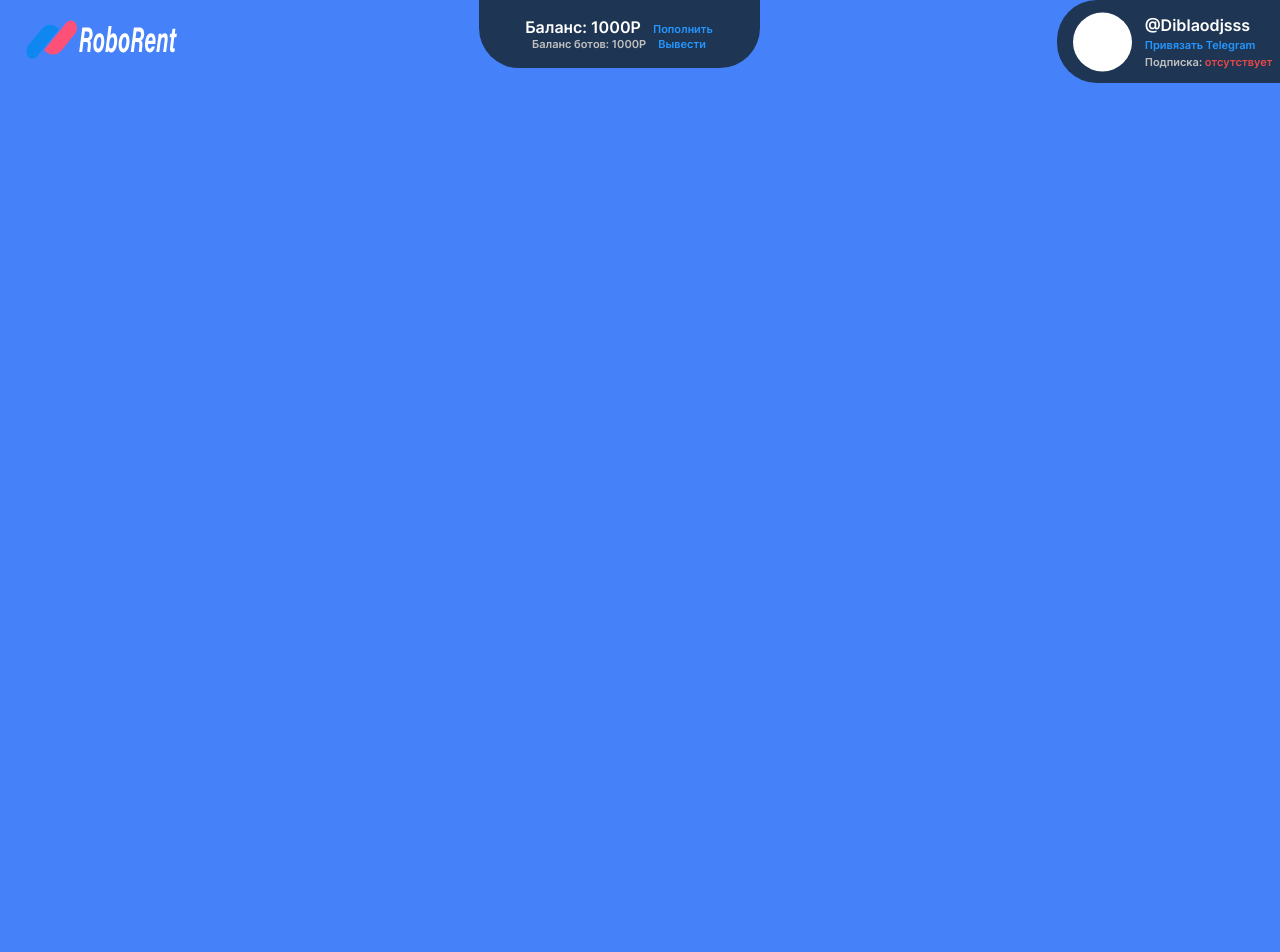
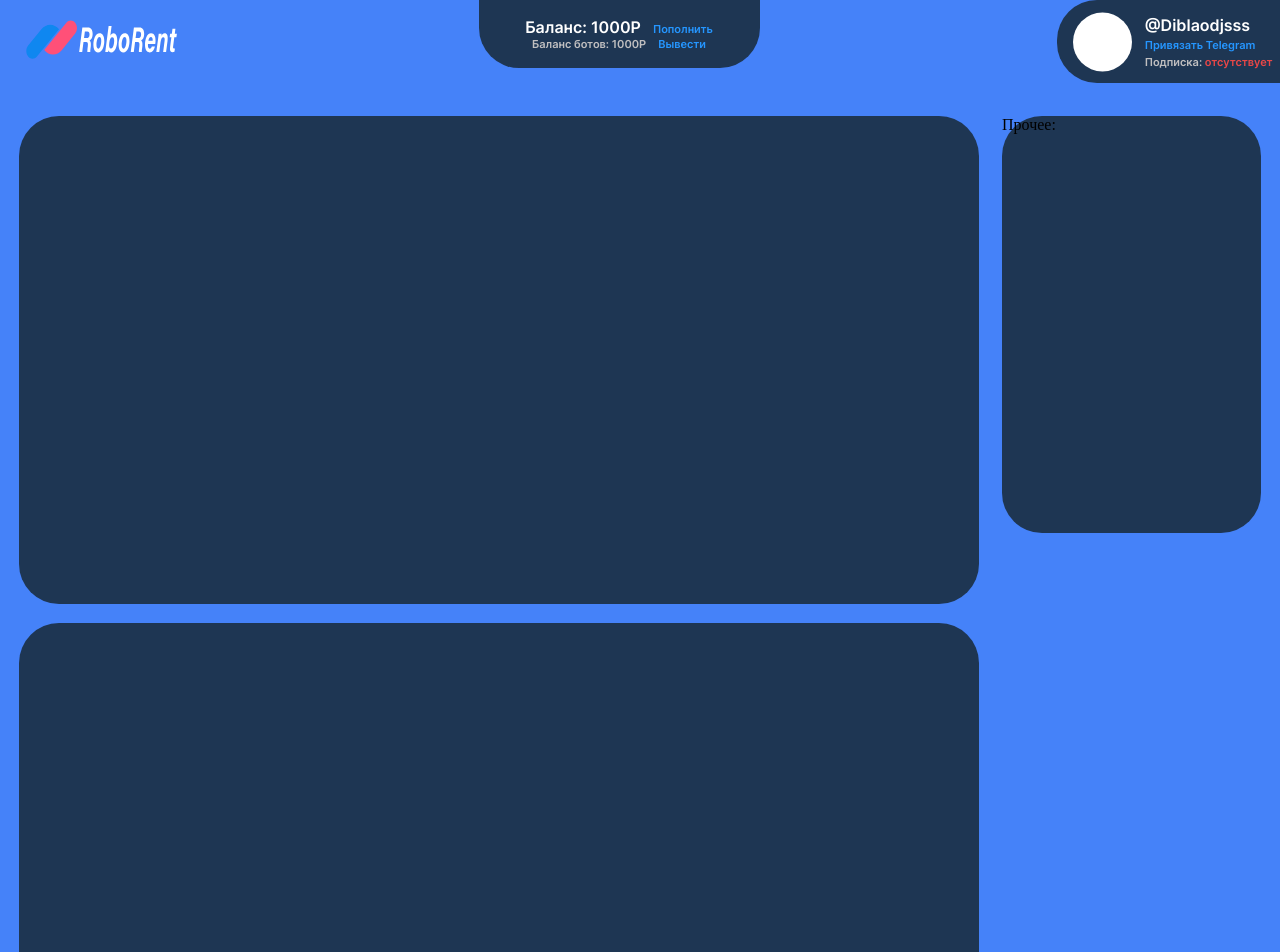
Before and after one commit to Holder-hash/RoboRent, a React (Vite) app: page / in a window 1280 px wide. Shown: the top 952 px of the page. Before the commit the page ends 800 px from the top, so only its background shows below. Built offline with nearby package versions, Linux system fonts and the light colour scheme; the HTML template or start-up script is replaced by a standard one.

Commit message:
main mark

```diff
--- a/src/App.jsx
+++ b/src/App.jsx
@@ -1,13 +1,13 @@
 import { Routes, Route } from "react-router-dom";
 import Layout from "./components/layout/Layout.jsx";
-import HomePage from "./components/screens/HomePage/HomePage.jsx";
+import BotsList from "./components/screens/BotsList/BotsList.jsx";
 
 function App() {
   return (
     <>
       <Routes>
         <Route path="/" element={<Layout />}>
-          <Route index element={<HomePage />} />
+          <Route index element={<BotsList />} />
         </Route>
       </Routes>
     </>
--- /dev/null
+++ b/src/components/layout/Aside/Aside.jsx
@@ -0,0 +1,22 @@
+import "./Aside.scss";
+
+function Aside() {
+  return (
+    <div className="aside">
+      <div className="aside__inner">
+        <p>Прочее:</p>
+        <nav>
+          <ul>
+            <li></li>
+            <li></li>
+            <li></li>
+            <li></li>
+            <li></li>
+          </ul>
+        </nav>
+      </div>
+    </div>
+  );
+}
+
+export default Aside;
--- /dev/null
+++ b/src/components/layout/Aside/Aside.scss
@@ -0,0 +1,10 @@
+.aside {
+  width: 259px;
+  height: 417px;
+  border-radius: 40px;
+  background: #1e3653;
+
+  ul {
+    list-style: none;
+  }
+}
--- a/src/components/Header/Header.jsx
+++ b/src/components/layout/Header/Header.jsx
@@ -1,5 +1,5 @@
 import "./Header.scss";
-import Logo from "../../assets/svg/logo.svg";
+import Logo from "../../../assets/svg/logo.svg";
 
 function Header() {
   return (
--- a/src/components/layout/Layout.jsx
+++ b/src/components/layout/Layout.jsx
@@ -1,14 +1,19 @@
 import { Outlet } from "react-router-dom";
-import Header from "../Header/Header";
+import Header from "./Header/Header";
+import Aside from "./Aside/Aside";
 
 function Layout() {
   return (
     <>
       <Header />
 
-      <main>
-        <Outlet />
-      </main>
+      <div className="wrapper">
+        <main>
+          <Outlet />
+        </main>
+
+        <Aside />
+      </div>
     </>
   );
 }
--- /dev/null
+++ b/src/components/screens/BotsList/BotsList.jsx
@@ -0,0 +1,12 @@
+import "./BotsList.scss";
+
+function BotsList() {
+  return (
+    <>
+      <div className="user-bots"></div>
+      <div className="available-bots"></div>
+    </>
+  );
+}
+
+export default BotsList;
--- /dev/null
+++ b/src/components/screens/BotsList/BotsList.scss
@@ -0,0 +1,13 @@
+.user-bots {
+  width: 960px;
+  height: 488px;
+  border-radius: 40px;
+  background: #1e3653;
+}
+
+.available-bots {
+  width: 960px;
+  height: 494px;
+  border-radius: 40px;
+  background: #1e3653;
+}
--- a/src/components/screens/HomePage/HomePage.jsx
+++ /dev/null
@@ -1,9 +0,0 @@
-function HomePage() {
-  return (
-    <>
-      <div></div>
-    </>
-  );
-}
-
-export default HomePage;
--- a/src/index.css
+++ b/src/index.css
@@ -14,3 +14,18 @@ body {
   font-family: inter;
   src: url("./assets/fonts/Inter.ttf");
 }
+
+.wrapper {
+  position: absolute;
+  left: 50%;
+  transform: translateX(-50%);
+  margin-top: 33px;
+  display: flex;
+  gap: 23px;
+}
+
+main {
+  display: flex;
+  flex-direction: column;
+  gap: 19px;
+}
```
Also changed, not shown: src/components/layout/Header/Header.scss (renamed from src/components/Header/Header.scss).
